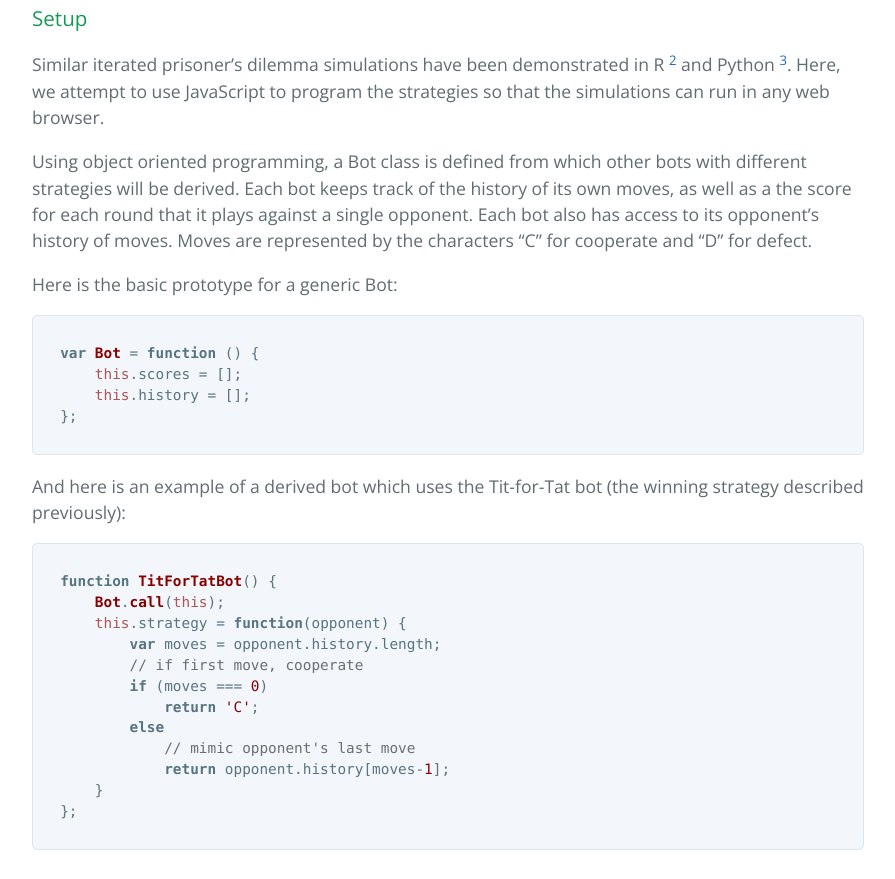
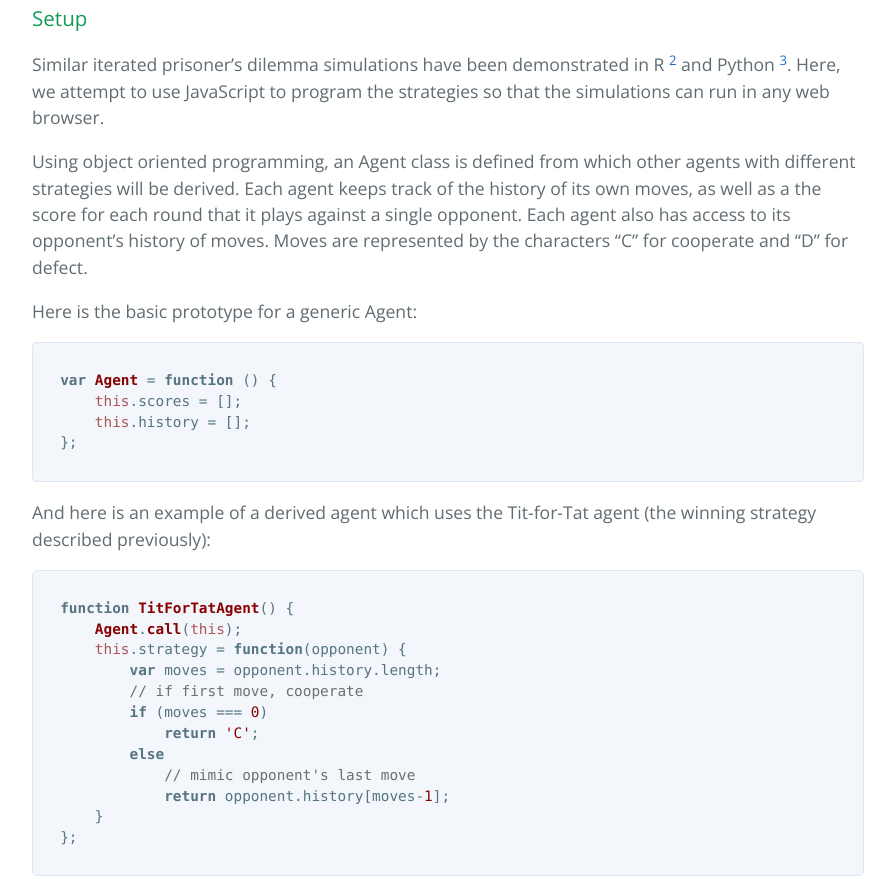
Before and after one commit to pmeridian/pmeridian.github.io, a plain HTML site: page PrisonerDilemma/index.html in a window 1280 px wide. Shown: the part 2271-3150 px from the top of the page, without its empty margins (192-1087 px from the left). Drawn offline with nearby package versions, Linux system fonts and the light colour scheme; some packages are replaced by stand-ins of ours.

Commit message:
new Index

```diff
--- a/PrisonerDilemma/index.html
+++ b/PrisonerDilemma/index.html
@@ -120,15 +120,15 @@
       <p>Other strategies submitted included variants on Tit-For-Tat that would retaliate more often or check to see if the opponent was playing randomly. </p>
       <h3 id="setup"><a name="user-content-setup" href="#setup" class="headeranchor-link" aria-hidden="true"><span class="headeranchor"></span></a>Setup</h3>
       <p>Similar iterated prisoner&rsquo;s dilemma simulations have been demonstrated in R <a name="footnote2"></a><a href="#footnotes"><sup>2</sup></a> and Python <a name="footnote3"></a><a href="#footnotes"><sup>3</sup></a>. Here, we attempt to use JavaScript to program the strategies so that the simulations can run in any web browser. </p>
-      <p>Using object oriented programming, a Bot class is defined from which other bots with different strategies will be derived. Each bot keeps track of the history of its own moves, as well as a the score for each round that it plays against a single opponent. Each bot also has access to its opponent&rsquo;s history of moves. Moves are represented by the characters &ldquo;C&rdquo; for cooperate and &ldquo;D&rdquo; for defect. </p>
-      <p>Here is the basic prototype for a generic Bot:</p>
-      <pre><code class="javascript">var Bot = function () {
+      <p>Using object oriented programming, an Agent class is defined from which other agents with different strategies will be derived. Each agent keeps track of the history of its own moves, as well as a the score for each round that it plays against a single opponent. Each agent also has access to its opponent&rsquo;s history of moves. Moves are represented by the characters &ldquo;C&rdquo; for cooperate and &ldquo;D&rdquo; for defect. </p>
+      <p>Here is the basic prototype for a generic Agent:</p>
+      <pre><code class="javascript">var Agent = function () {
     this.scores = [];
     this.history = [];
 };</code></pre>
-      <p>And here is an example of a derived bot which uses the Tit-for-Tat bot (the winning strategy described previously):</p>
-      <pre><code class="javascript">function TitForTatBot() {
-    Bot.call(this);
+      <p>And here is an example of a derived agent which uses the Tit-for-Tat agent (the winning strategy described previously):</p>
+      <pre><code class="javascript">function TitForTatAgent() {
+    Agent.call(this);
     this.strategy = function(opponent) {
         var moves = opponent.history.length;
         // if first move, cooperate
@@ -151,14 +151,14 @@
         <li><strong>Pavlov</strong>: Cooperates initially, then repeats move if the last round turned out favorably (scored $R$ or $T$)</li>
         <li><strong>Vindictive</strong>: Cooperates until opponent defects, then defects constantly</li>
       </ul>
-      <p>Each bot plays the other bot, including a clone of itself for 200 rounds. Thus the maximum score a bot can achieve is 1000 and the lowest score is 0. If two bots cooperate every round, their scores will be 600. </p>
+      <p>Each agent plays the other agent, including a clone of itself for 200 rounds. Thus the maximum score an agent can achieve is 1000 and the lowest score is 0. If two agents cooperate every round, their scores will be 600. </p>
       <h3 id="results"><a name="user-content-results" href="#results" class="headeranchor-link" aria-hidden="true"><span class="headeranchor"></span></a>Results</h3>
       <p>The results of a simple tournament with just the Defector, Cooperator, and TitForTat is shown below.</p>
       <p><img alt="Chart 2" src="chart2.png" /></p>
       <p>We see that these initial results diverge from Axelrod&rsquo;s findings that &ldquo;nice&rdquo; strategies (ones that are never the first to defect) are better strategies as the Defector has the highest mean score of the tournament.</p>
       <p>The following chart shows the results of the listed 8 strategies pitted against each other in the tournament.</p>
       <p><img alt="Chart 1" src="chart1.png" /></p>
-      <p>We have that the Vindictive and Defector bots are the high scorers, helped by the fact that they exploit the Cooperator and Friendly bots, which do poorly. We do see evidence of &ldquo;nice&rdquo; strategies doing well overall. Vindictive, TitForTat, and Pavlov are &ldquo;nice&rdquo; strategies here (strategies that will never defect first) and they make up 3 of the top 4 scoring strategies. </p>
+      <p>We have that the Vindictive and Defector agents are the high scorers, helped by the fact that they exploit the Cooperator and Friendly agents, which do poorly. We do see evidence of &ldquo;nice&rdquo; strategies doing well overall. Vindictive, TitForTat, and Pavlov are &ldquo;nice&rdquo; strategies here (strategies that will never defect first) and they make up 3 of the top 4 scoring strategies. </p>
       <p>However, Tit For Tat does not fare as well as it did in Axelrod&rsquo;s original experiment and strategies that are the opposite of &ldquo;nice&rdquo; and &ldquo;forgiving&rdquo; are the high scorers. </p>
       <h3 id="analysis"><a name="user-content-analysis" href="#analysis" class="headeranchor-link" aria-hidden="true"><span class="headeranchor"></span></a>Analysis</h3>
       <p>In Axelrod&rsquo;s original experiments, strategies that performed better tended to be more cooperative. They rarely defected first and were willing to cooperate even after the opponent had defected. The conclusions of the tournament suggested that cooperation could be evolutionary advantageous.</p>
@@ -175,7 +175,7 @@
       <p>Axelrod&rsquo;s original and followup tournament consisted largely of strategies, including Tit-For-Tat that in some way took into account what the opponent was doing. Absent the ability to recognize others and remember history, and cooperation does not evolve. </p>
       <p>To test this explanation, we can run a simulation consisting mostly of strategies that do have memory, such as Tit-For-Tat and Pavlov. Here, we have a simulation of a tournament with 2 Tit-For-Tats, 4 Pavlov&rsquo;s, and a Defector:</p>
       <p><img alt="Chart 3" src="chart3.png" /></p>
-      <p>Here we see the bots without memory, Defector and Random, do poorly compared to the the rest and Tit-For-Tat now does come out on top when the environment has more individuals capable of cooperation. Even upon adding more defectors, Tit-For-Tat is able to find enough other individuals (the clusters as needed by condition 4) to cooperate with to win the tournament.</p>
+      <p>Here we see the agents without memory, Defector and Random, do poorly compared to the the rest and Tit-For-Tat now does come out on top when the environment has more individuals capable of cooperation. Even upon adding more defectors, Tit-For-Tat is able to find enough other individuals (the clusters as needed by condition 4) to cooperate with to win the tournament.</p>
       <p>You can run your own tournaments at <a href="http://pmeridian.github.io/PrisonerDilemma"><a href="http://pmeridian.github.io/PrisonerDilemma/simulation.html"><a href="http://pmeridian.github.io/PrisonerDilemma/simulation.html">http://pmeridian.github.io/PrisonerDilemma/simulation.html</a></a></a>.</p>
       <h3 id="conclusion"><a name="user-content-conclusion" href="#conclusion" class="headeranchor-link" aria-hidden="true"><span class="headeranchor"></span></a>Conclusion</h3>
       <p>Axelrod&rsquo;s original tournaments demonstrated how cooperation could evolve be a successful strategy within a group despite self-interested individuals. However, the environment of strategies has to be such that individual strategies are all capable of utilizing their knowledge of history with each other. When we pit strategies against each other that act independent of memory, the strategies with features Axelrod defined as good (such as being nice and forgiving) no longer perform as well. Thus given different environments, cooperation may not be a successful strategy. In particular, if the environment consists of many players that do not use previous interactions to inform future decisions, defecting and acting in self interest can be most successful. </p>
```
